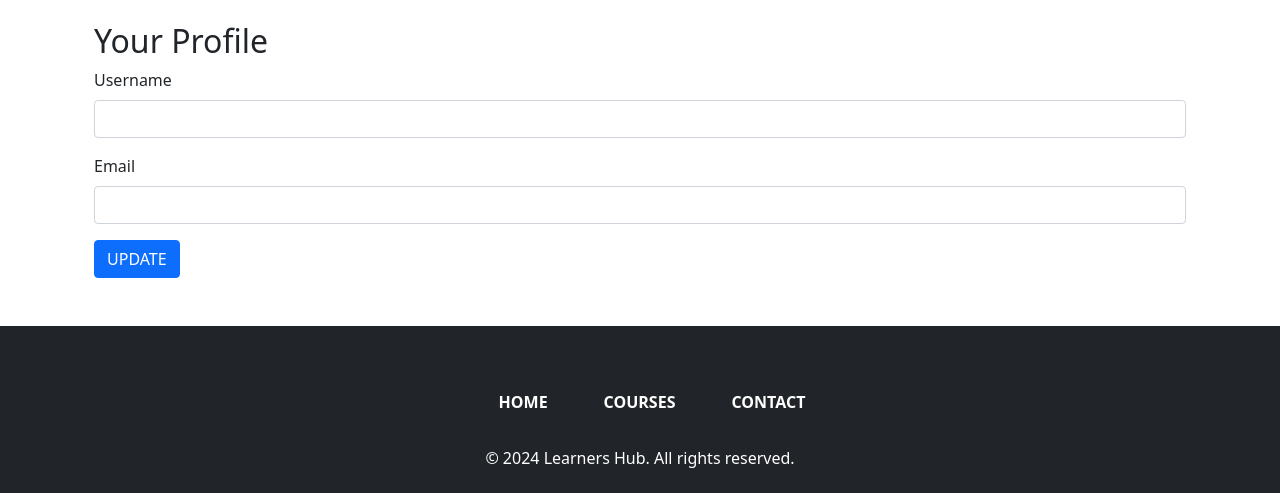
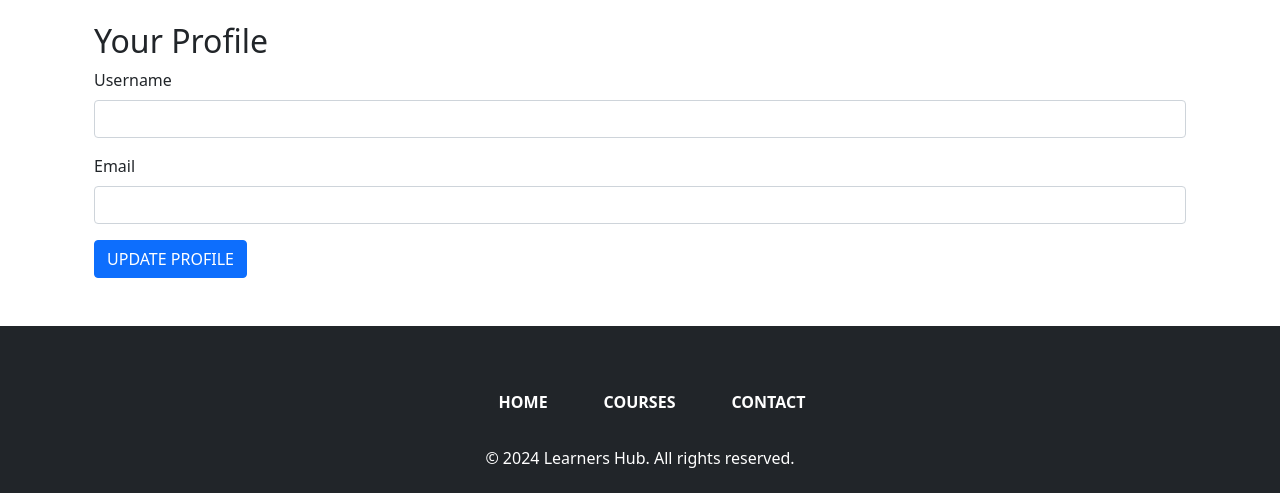
Before and after one commit to FionaG26/Learners_Hub, a Django app: template users/templates/users/profile.html in a window 1280 px wide. Shown: the part 272-765 px from the top of the page. Run offline with Django 5.2, Linux system fonts and the light colour scheme; the template is opened without the code that fills it, so the values that code supplies are empty.

Commit message:
Update profile.html

```diff
--- a/users/templates/users/profile.html
+++ b/users/templates/users/profile.html
@@ -15,7 +15,7 @@
             <label for="email" class="form-label">Email</label>
             <input type="email" class="form-control" id="email" name="email" value="{{ user.email }}" required>
         </div>
-        <button type="submit" class="btn btn-primary">Update</button>
+        <button type="submit" class="btn btn-primary">Update Profile</button>
     </form>
 </div>
 {% endblock %}
```
